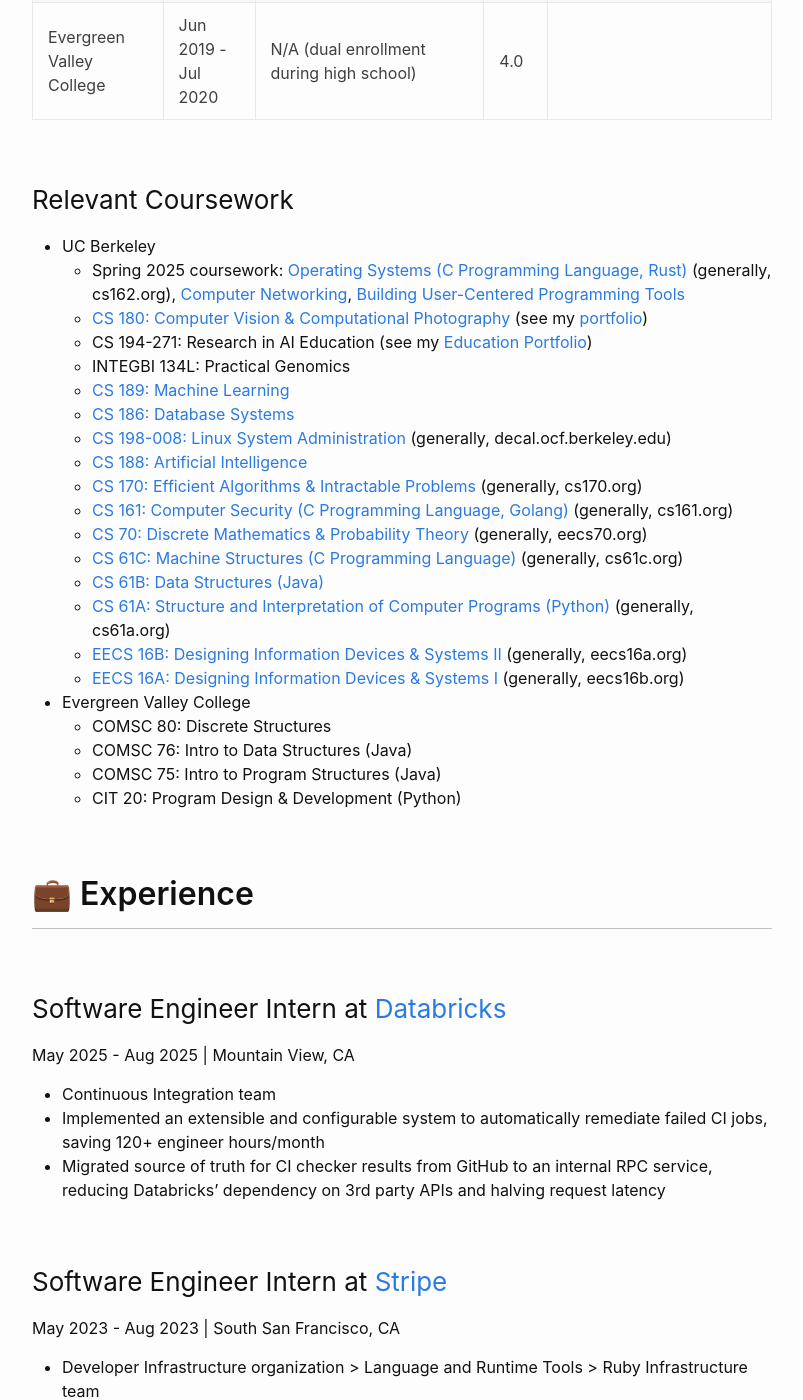
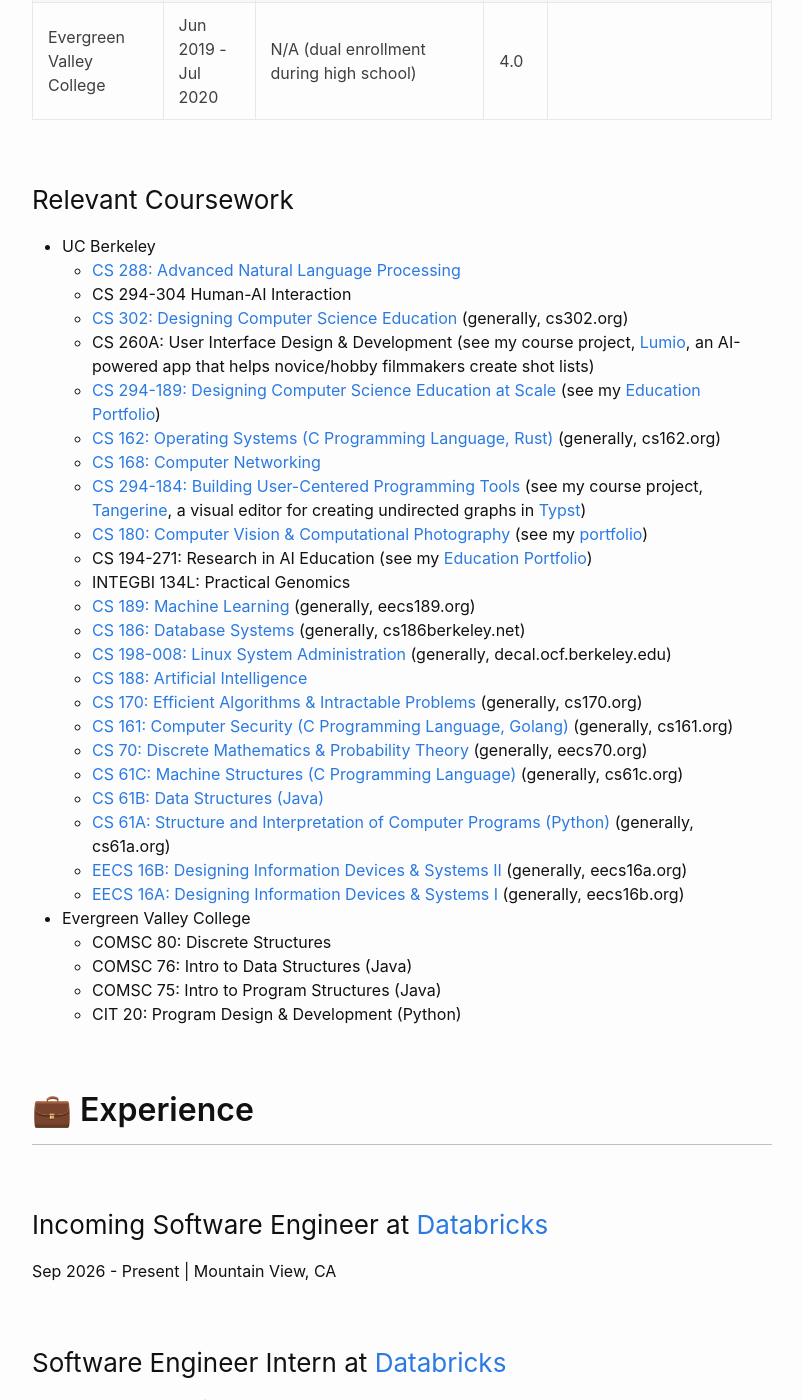
Before and after one commit to phrdang/phrdang.github.io, a Jekyll site: the page built from about.md, in a window 1280 px wide and 1400 px high, scrolled down 1201 px. Shown: the whole window, without its empty margins (238-1041 px from the left). Built offline with Jekyll 4.4.1, drawn with Linux system fonts in a browser that asks for light colours.

Commit message:
Update About page

```diff
--- a/about.md
+++ b/about.md
@@ -27,22 +27,29 @@
 
 | School | Dates | Degree | GPA | Honors |
 |--------|-------|-------|-----|------------------|
-| University of California, Berkeley | Aug 2025 - May 2026 | M.S. Electrical Engineering & Computer Science (advised by [Professor Lisa Yan](https://www2.eecs.berkeley.edu/Faculty/Homepages/yanlisa.html)), with a research focus on CS Education | N/A |  |
+| University of California, Berkeley | Aug 2025 - May 2026 | M.S. Electrical Engineering & Computer Science (advised by [Professor Lisa Yan](https://www2.eecs.berkeley.edu/Faculty/Homepages/yanlisa.html)), with a research focus on CS Education | 4.0 |  |
 | University of California, Berkeley | Aug 2021 - May 2025 | B.S. Electrical Engineering & Computer Science | 3.9 | Member of Eta Kappa Nu, Mu Chapter (IEEE-HKN), EECS Honor Society; Outstanding GSI Award for Data Science |
 | Evergreen Valley College | Jun 2019 - Jul 2020 | N/A (dual enrollment during high school) | 4.0 |  |
 
 ### Relevant Coursework
 
 - UC Berkeley
-  - Spring 2025 coursework: [Operating Systems (C Programming Language, Rust)](https://inst.eecs.berkeley.edu/~cs162/sp25) (generally, cs162.org), [Computer Networking](https://sp25.cs168.io), [Building User-Centered Programming Tools](https://schasins.com/cs294-usable-programming-2025/)
+  - [CS 288: Advanced Natural Language Processing](https://cal-cs288.github.io/sp26/)
+  - CS 294-304 Human-AI Interaction
+  - [CS 302: Designing Computer Science Education](https://cs302.org/sp26) (generally, cs302.org)
+  - CS 260A: User Interface Design & Development (see my course project, [Lumio](https://github.com/quincythai/cs160-lumio), an AI-powered app that helps novice/hobby filmmakers create shot lists)
+  - [CS 294-189: Designing Computer Science Education at Scale](https://berkeley-cs294-189.github.io/fa25/) (see my [Education Portfolio](/ed-portfolio.md))
+  - [CS 162: Operating Systems (C Programming Language, Rust)](https://inst.eecs.berkeley.edu/~cs162/sp25) (generally, cs162.org)
+  - [CS 168: Computer Networking](https://sp25.cs168.io)
+  - [CS 294-184: Building User-Centered Programming Tools](https://schasins.com/cs294-usable-programming-2025/) (see my course project, [Tangerine](https://github.com/sampoder/tangerine), a visual editor for creating undirected graphs in [Typst](https://typst.app))
   - [CS 180: Computer Vision & Computational Photography](https://inst.eecs.berkeley.edu/~cs180/fa24/) (see my [portfolio](https://phrdang.github.io/cs180-portfolio/))
-  - CS 194-271: Research in AI Education (see my [Education Portfolio](/ed-portfolio.md))
+  - CS 194-271: Research in AI Education (see my [Education Portfolio](/ed-portfolio.md#cs-194-271-research-in-ai-education))
   - INTEGBI 134L: Practical Genomics
-  - [CS 189: Machine Learning](https://people.eecs.berkeley.edu/~jrs/189/)
-  - [CS 186: Database Systems](https://cs186berkeley.net/)
+  - [CS 189: Machine Learning](https://people.eecs.berkeley.edu/~jrs/189/) (generally, eecs189.org)
+  - [CS 186: Database Systems](https://cs186berkeley.net/sp24/) (generally, cs186berkeley.net)
   - [CS 198-008: Linux System Administration](https://decal.ocf.berkeley.edu/archives/2023-fall/) (generally, decal.ocf.berkeley.edu)
   - [CS 188: Artificial Intelligence](https://inst.eecs.berkeley.edu/~cs188/fa23)
-  - [CS 170: Efficient Algorithms & Intractable Problems](https://cs170.org/) (generally, cs170.org)
+  - [CS 170: Efficient Algorithms & Intractable Problems](https://inst.eecs.berkeley.edu/~cs170/archive/sp23/) (generally, cs170.org)
   - [CS 161: Computer Security (C Programming Language, Golang)](https://sp23.cs161.org/) (generally, cs161.org)
   - [CS 70: Discrete Mathematics & Probability Theory](https://fa22.eecs70.org/) (generally, eecs70.org)
   - [CS 61C: Machine Structures (C Programming Language)](https://inst.eecs.berkeley.edu/~cs61c/fa22/) (generally, cs61c.org)
@@ -57,6 +64,9 @@
   - CIT 20: Program Design & Development (Python)
 
 ## 💼 Experience
+
+### Incoming Software Engineer at [Databricks](https://www.databricks.com/)
+Sep 2026 - Present | Mountain View, CA
 
 ### Software Engineer Intern at [Databricks](https://www.databricks.com/)
 May 2025 - Aug 2025 | Mountain View, CA
```
